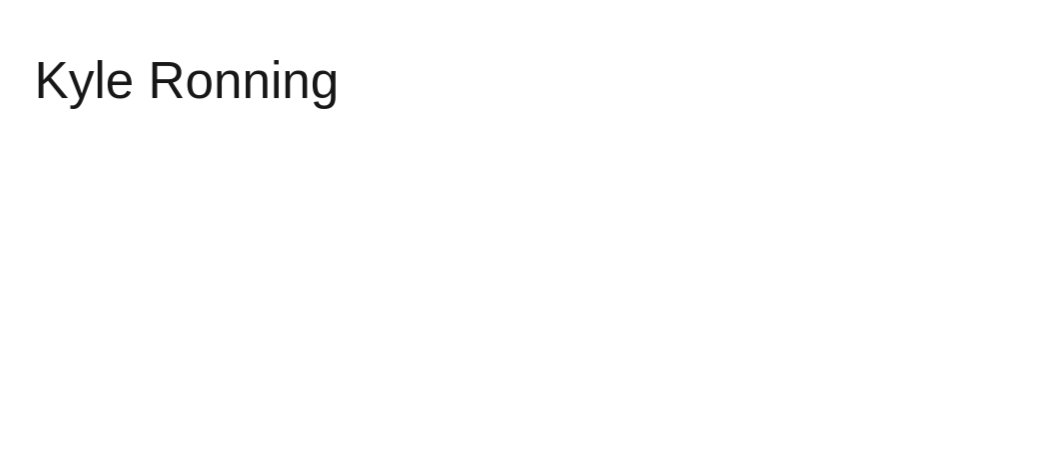
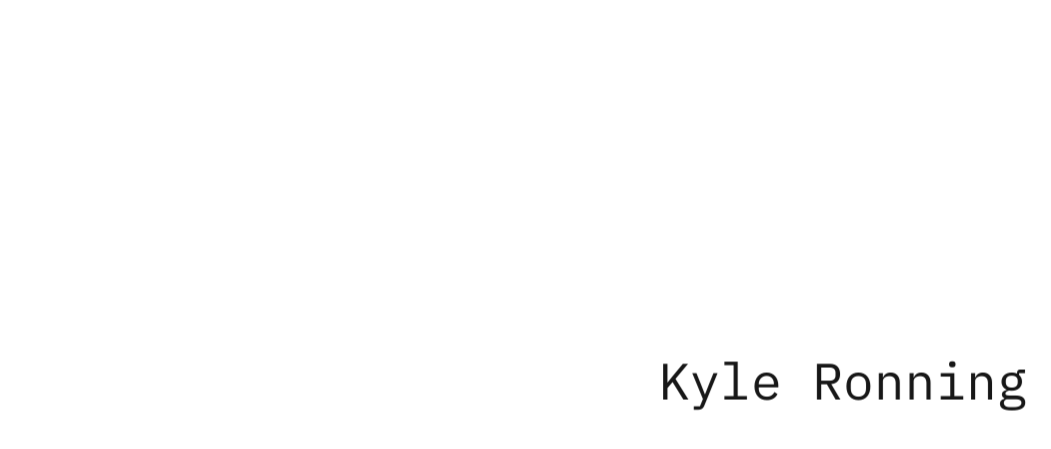
Before and after one commit to kronning6/kyleronning.com, a Next.js app: page / in a window 1280 px wide. Shown: the part 301-750 px from the top of the page, without its empty margins (229-1280 px from the left). Built offline with nearby package versions, Linux system fonts and the light colour scheme; a web font is replaced by a local one.

Commit message:
feat: add 5 second delay

```diff
--- a/src/app/page.tsx
+++ b/src/app/page.tsx
@@ -36,6 +36,7 @@ export default function Home() {
   const velocityRef = useRef({ x: 135, y: 95 });
   const frameRef = useRef<number | null>(null);
   const previousTimeRef = useRef<number | null>(null);
+  const startTimeoutRef = useRef<number | null>(null);
   const sizeRef = useRef({
     width: 0,
     height: 0,
@@ -145,11 +146,17 @@ export default function Home() {
       frameRef.current = window.requestAnimationFrame(step);
     };
 
-    frameRef.current = window.requestAnimationFrame(step);
+    startTimeoutRef.current = window.setTimeout(() => {
+      frameRef.current = window.requestAnimationFrame(step);
+    }, 5_000);
 
     return () => {
       resizeObserver.disconnect();
       previousTimeRef.current = null;
+
+      if (startTimeoutRef.current !== null) {
+        window.clearTimeout(startTimeoutRef.current);
+      }
 
       if (frameRef.current !== null) {
         window.cancelAnimationFrame(frameRef.current);
```
